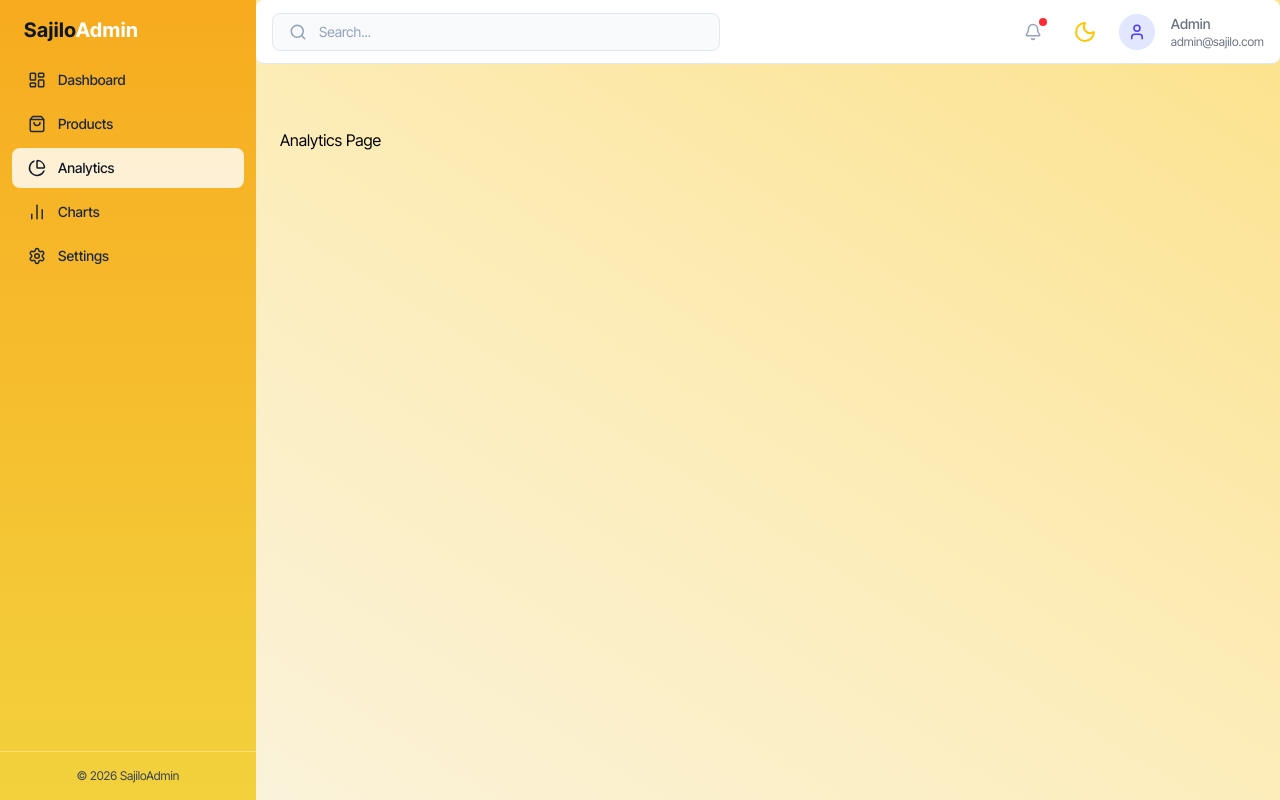
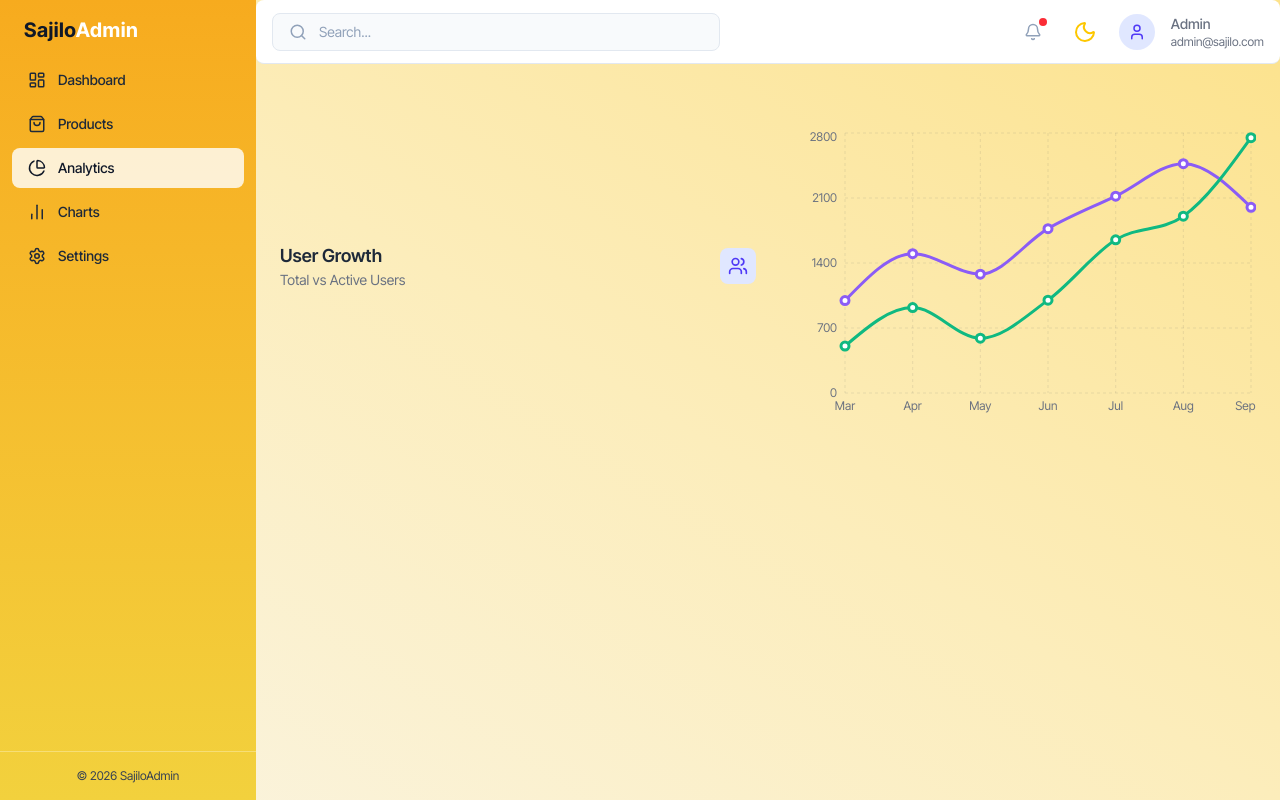
Before and after one commit to bijayjha2025/SajiloAdmin, a React (Vite) app: page /analytics in a window 1280 px wide. Built offline with nearby package versions, Linux system fonts and the light colour scheme; a web font is replaced by a local one.

Commit message:
Initial Analytics Page

```diff
--- /dev/null
+++ b/src/Data/mockData.jsx
@@ -0,0 +1,10 @@
+
+export const userGrowthData = [
+    { name: "Mar", users: 995, active: 505 },
+    { name: "Apr", users: 1500, active: 920 },
+    { name: "May", users: 1280, active: 590 },
+    { name: "Jun", users: 1770, active: 1000 },
+    { name: "Jul", users: 2120, active: 1650 },
+    { name: "Aug", users: 2470, active: 1904 },
+    { name: "Sep", users: 2000, active: 2750 },
+];
--- a/src/Pages/Analytics.jsx
+++ b/src/Pages/Analytics.jsx
@@ -1,6 +1,37 @@
 
-function Analytics(){
-    return <div>Analytics Page</div>
+import { LineChart, Line, XAxis, YAxis, CartesianGrid, Tooltip, ResponsiveContainer, PieChart, Pie, Cell, BarChart, Bar  } from "recharts";
+import { Users, PieChart as PieChartIcon } from "lucide-react";
+import { userGrowthData } from "../Data/mockData.jsx";
+
+const Analytics =() =>{
+    return(
+    <div className="space-y-6">
+     <div className="grid grid-cols-1 lg:grid-cols-2 gap-6">
+      <div className="flex items-center justify-between mb-6">
+       <div>
+        <h2 className='text-lg font-semibold text-gray-800 dark:text-white'>User Growth</h2>
+        <p className='text-sm text-gray-500 dark:text-gray-400'>Total vs Active Users</p>
+        </div>
+
+        <div className='p-2 bg-indigo-100 dark:bg-indigo-500/20 rounded-lg text-indigo-600 dark:text-indigo-400'><Users size={20} /></div>
+      </div>
+
+      <div className="h-[300px] w-full">
+       <ResponsiveContainer width="100%" height="100%">
+        <LineChart data={userGrowthData}>
+         <CartesianGrid strokeDasharray="3 3" stroke="#374151" opacity={0.1} />
+         <XAxis dataKey="name" stroke="#6b7280" fontSize={12} tickLine={false} axisLine={false} />
+         <YAxis stroke="#6b7280" fontSize={12} tickLine={false} axisLine={false} />
+         <Tooltip contentStyle={{ backgroundColor: 'rgba(255, 255, 255, 0.8)', borderRadius: '8px', border: 'none', boxShadow: '0 4px 6px -1px rgb(0 0 0 / 0.1)' }} itemStyle={{ color: '#1f2937' }} />
+         <Line type="monotone" dataKey="users" stroke="#8b5cf6" strokeWidth={3} dot={{ r: 4 }} activeDot={{ r: 6 }} />
+         <Line type="monotone" dataKey="active" stroke="#10b981" strokeWidth={3} dot={{ r: 4 }} activeDot={{ r: 6 }} />
+        </LineChart>
+      </ResponsiveContainer>
+
+      </div>
+     </div>
+    </div>
+    );
 }
 
 export default Analytics;
```
